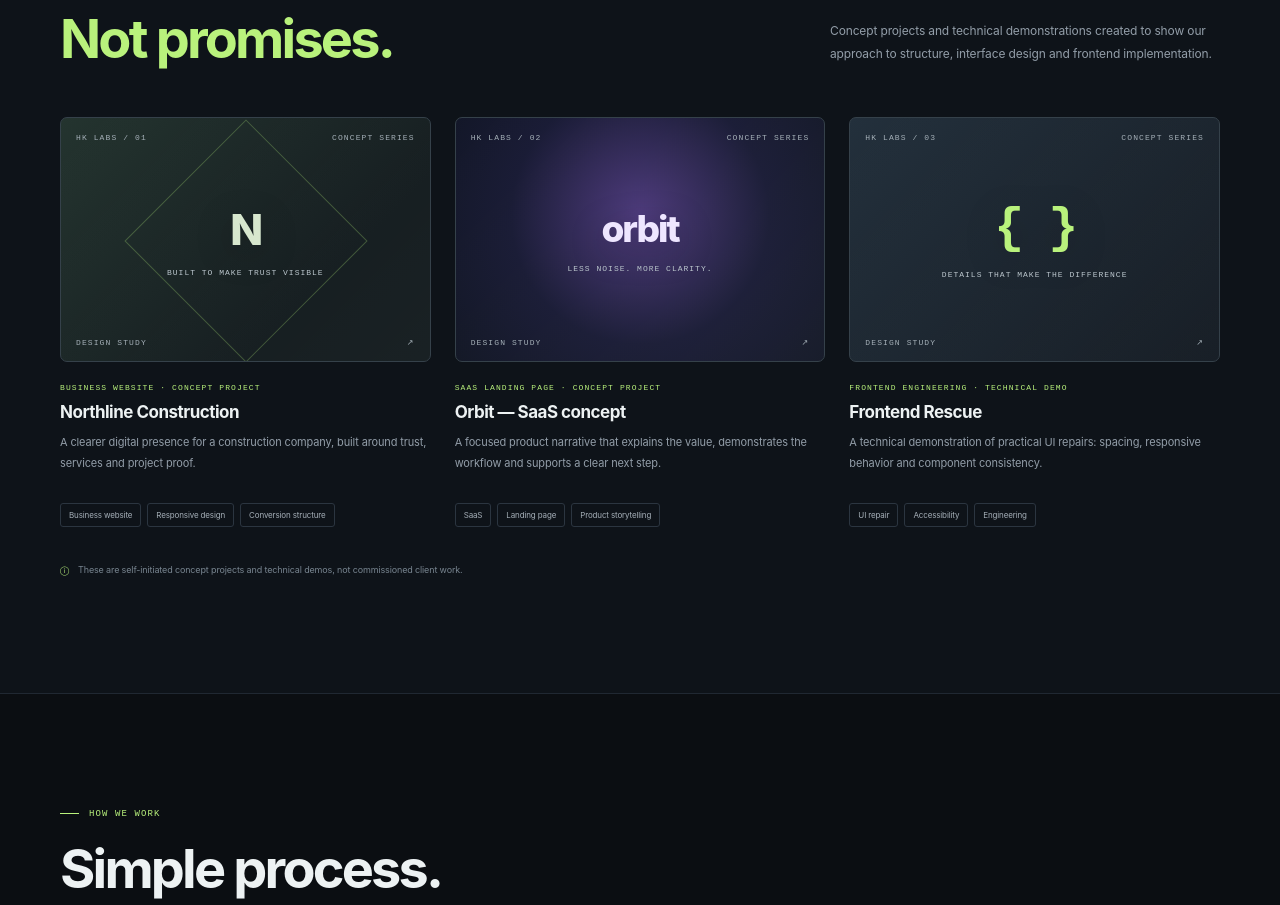
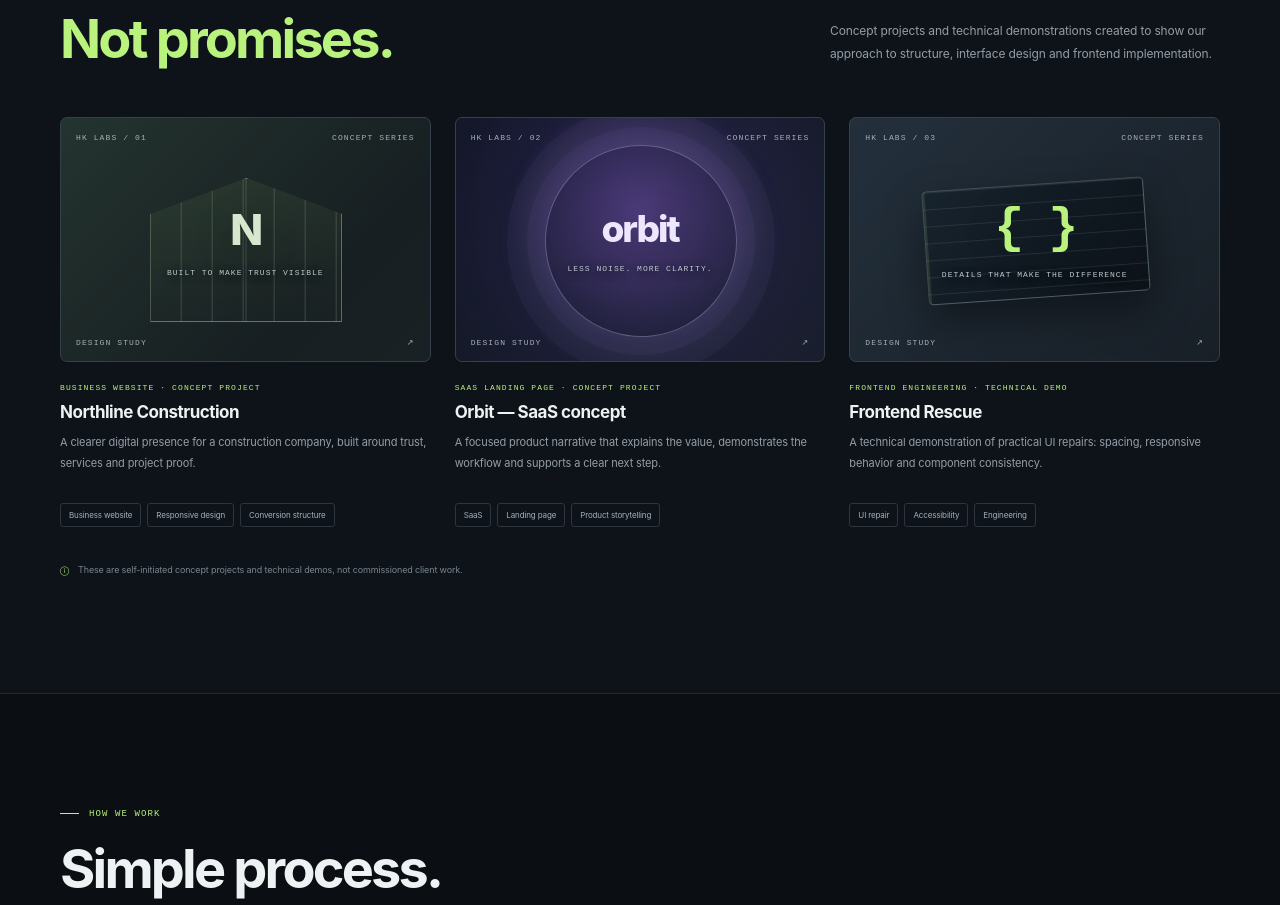
Before and after one commit to HakimDev-tech/hk-labs-website, a Next.js app: page / in a window 1280 px wide. Shown: the part 1829-2734 px from the top of the page. Built offline with nearby package versions, Linux system fonts and the light colour scheme.

Commit message:
Enhance portfolio concept preview artwork

```diff
--- a/app/globals.css
+++ b/app/globals.css
@@ -65,3 +65,12 @@ a:focus-visible,summary:focus-visible{outline:2px solid var(--accent);outline-of
 @media(min-width:1200px){.hero{gap:72px}.hero-visual{height:420px}.project-art{height:245px}}
 @media(max-width:680px){.hero{min-height:auto}.hero-visual{border-radius:6px}.section-heading>p{max-width:560px}.service-card{border-radius:6px}.contact-section{border-radius:6px}}
 @media(prefers-reduced-motion:reduce){html{scroll-behavior:auto}}
+
+/* Distinctive portfolio preview treatments */
+.project-art-center{z-index:1}
+.project-art-top,.project-art-bottom{z-index:2}
+.northline:after{width:190px;height:142px;left:calc(50% - 95px);top:calc(50% - 62px);border:1px solid #c5d8b766;transform:none;clip-path:polygon(50% 0,100% 25%,100% 100%,0 100%,0 25%);background:linear-gradient(90deg,transparent 49.5%,#c5d8b733 50%,transparent 50.5%),repeating-linear-gradient(90deg,transparent 0 29px,#c5d8b722 30px 31px),linear-gradient(180deg,#b9f27c12,#b9f27c02);box-shadow:0 18px 40px #0005}
+.orbit:after{content:"";position:absolute;width:190px;height:190px;left:calc(50% - 95px);top:calc(50% - 95px);border:1px solid #d6c7ff55;border-radius:50%;box-shadow:0 0 0 18px #bba5ff0b,0 0 0 38px #bba5ff0a,0 0 55px #bba5ff20;transform:rotate(-28deg)}
+.rescue:after{content:"";position:absolute;width:220px;height:112px;left:calc(50% - 110px);top:calc(50% - 56px);border:1px solid #9bb5c455;border-radius:5px;background:linear-gradient(90deg,#b9f27c20 0 2px,transparent 2px),repeating-linear-gradient(180deg,#9bb5c422 0 1px,transparent 1px 17px),linear-gradient(135deg,#17232d,#0c1218);box-shadow:0 18px 40px #0006;transform:rotate(-4deg);z-index:0}
+.project-art-center>span{position:relative;z-index:2}
+.project-art-center small{position:relative;z-index:2;text-shadow:0 2px 8px #000}
```
